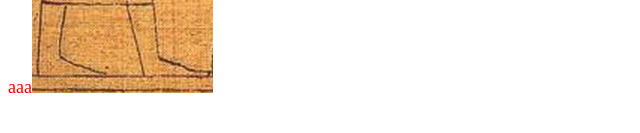
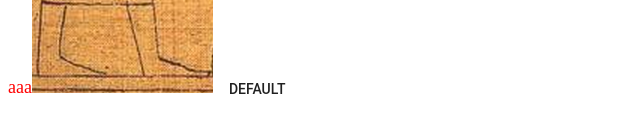
Before and after one commit to JunpeiAnzai/sandbox, a React app in the folder play-react/frontend/: page / in a window 1280 px wide. Shown: the part 253-386 px from the top of the page, without its empty margins (0-640 px from the left). Built offline with nearby package versions, Linux system fonts and the light colour scheme; the HTML template or start-up script is replaced by a standard one.

Commit message:
Add material-ui

```diff
--- a/play-react/frontend/package.json
+++ b/play-react/frontend/package.json
@@ -21,6 +21,9 @@
     "webpack": "^3.8.1"
   },
   "dependencies": {
+    "@types/material-ui": "^0.18.4",
+    "material-ui": "^0.19.4",
+    "material-ui-icons": "^1.0.0-beta.17",
     "react": "^16.0.0",
     "react-dom": "^16.0.0",
     "react-redux": "^5.0.6",
--- a/play-react/frontend/src/app/App.tsx
+++ b/play-react/frontend/src/app/App.tsx
@@ -2,6 +2,8 @@ import * as React from 'react';
 import {AppState} from './module';
 import {ActionDispatcher} from './Container';
 import './App.css';
+import MuiThemeProvider from 'material-ui/styles/MuiThemeProvider';
+import FlatButton from 'material-ui/FlatButton'
 
 const png = require('./App.png')
 
@@ -16,6 +18,9 @@ export class App extends React.Component<Props, {}> {
       <div>
         <span className="app-text">aaa</span>
         <img src={png} />
+        <MuiThemeProvider>
+          <FlatButton label="default" />
+        </MuiThemeProvider>
       </div>
     )
   }
--- a/play-react/frontend/webpack.config.dev.js
+++ b/play-react/frontend/webpack.config.dev.js
@@ -42,9 +42,6 @@ module.exports = {
       },
       {
         test: /\.(eot|otf|ttf|woff2?|svg)(\?.+)?$/,
-        include: [
-          path.resolve(__dirname, 'node_modules')
-        ],
         use: {
           loader: 'file-loader',
           options: {
```
Also changed, not shown: 1 other file (tests, documents, lock files or other folders).
